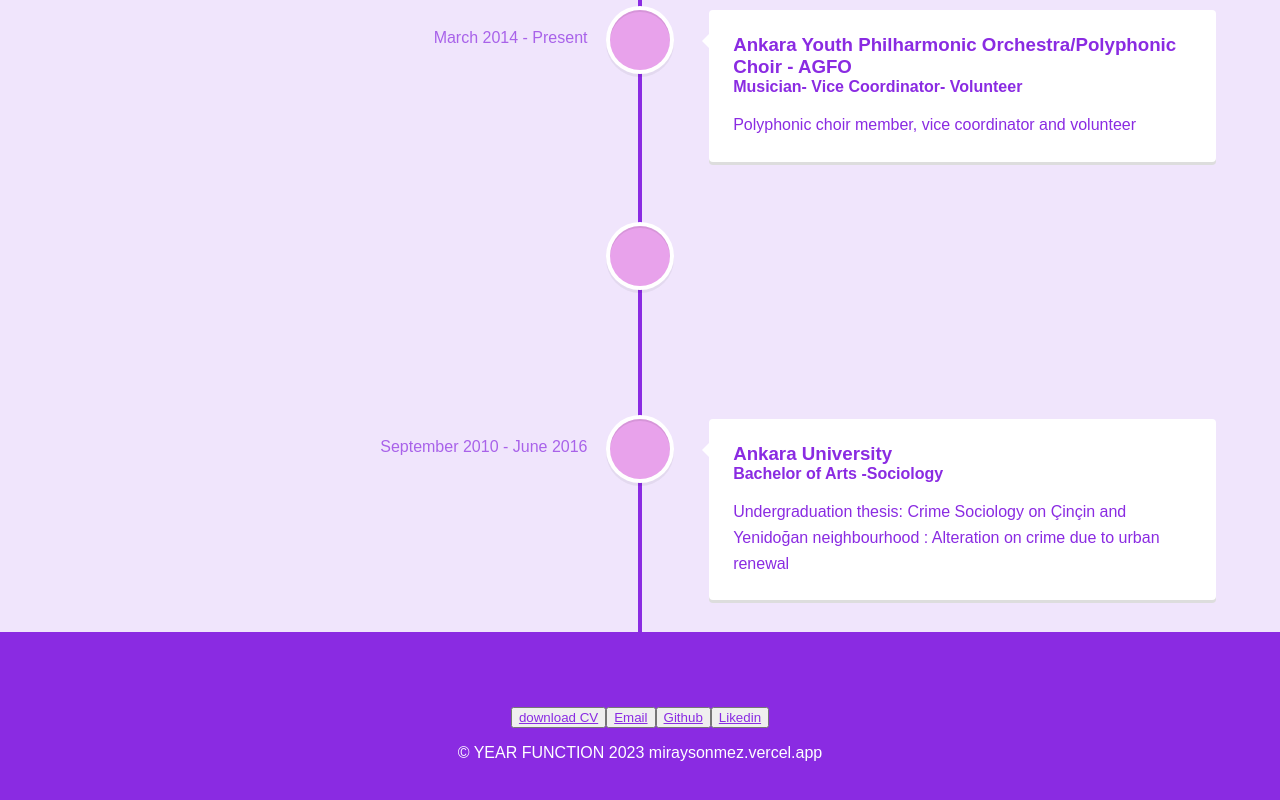
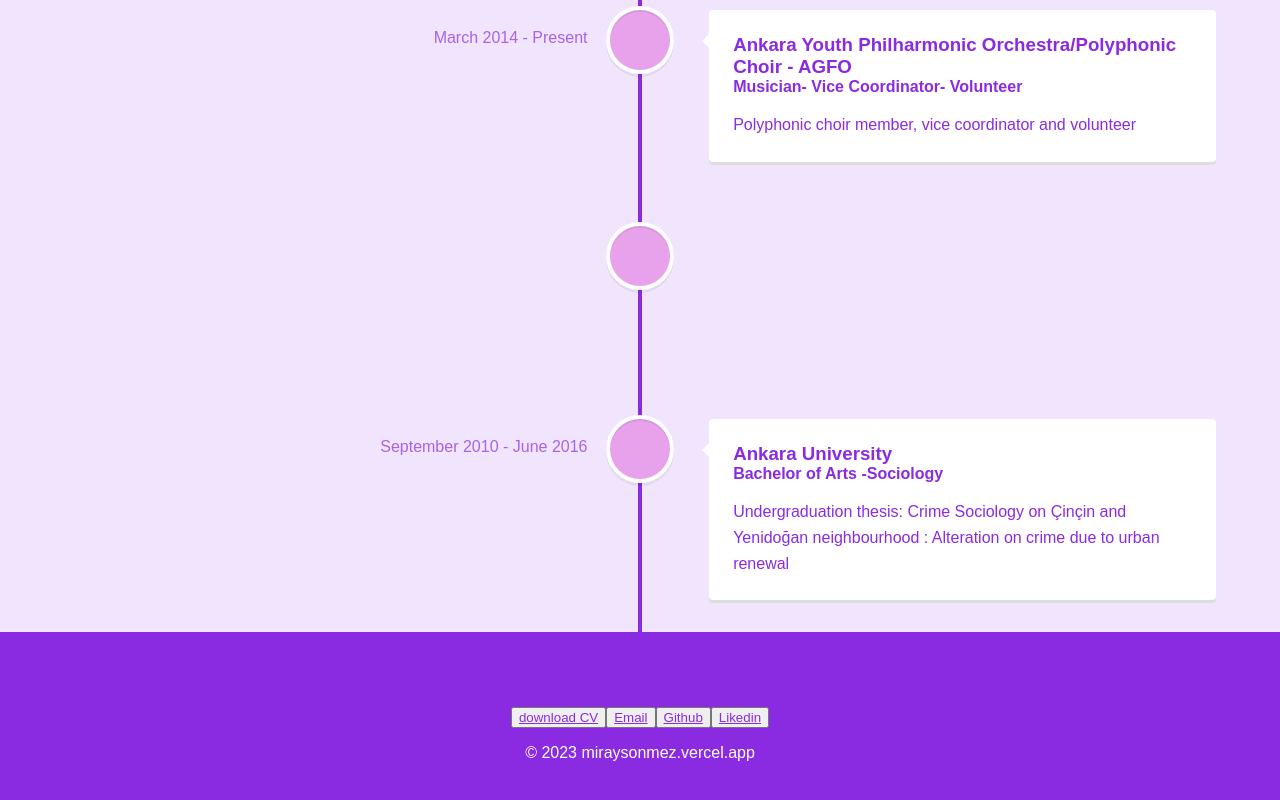
Before and after one commit to chiturca/portfolio, a React (Create React App) app: page /experience in a window 1280 px wide. Shown: the part 1141-1941 px from the top of the page. Built offline with nearby package versions, Linux system fonts and the light colour scheme.

Commit message:
Feat: add year to footer

```diff
--- a/src/components/Footer/index.tsx
+++ b/src/components/Footer/index.tsx
@@ -27,7 +27,7 @@
           </a>
         </button>
       </div>
-      <p> &copy; YEAR FUNCTION 2023 miraysonmez.vercel.app</p>
+      <p> &copy; {new Date().getFullYear()} miraysonmez.vercel.app</p>
     </div>
   );
 }
```
